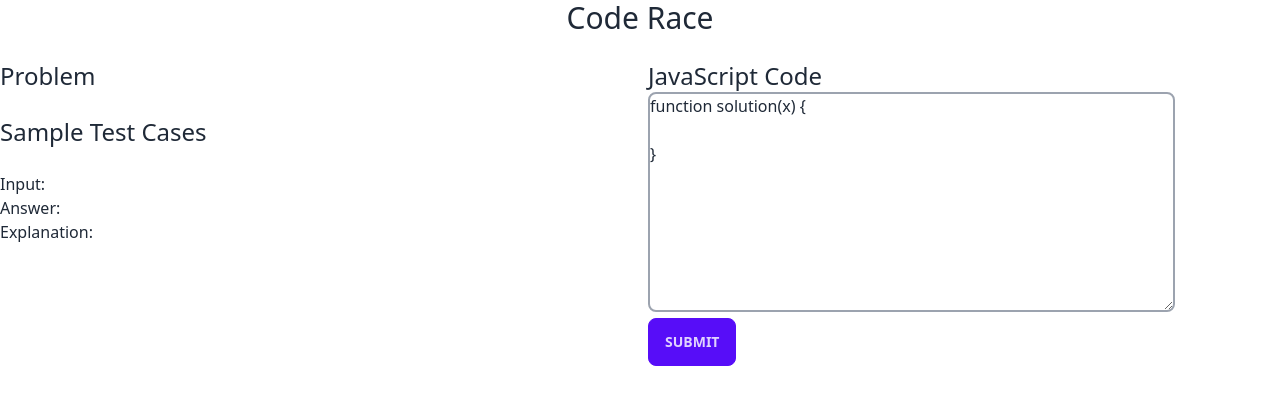
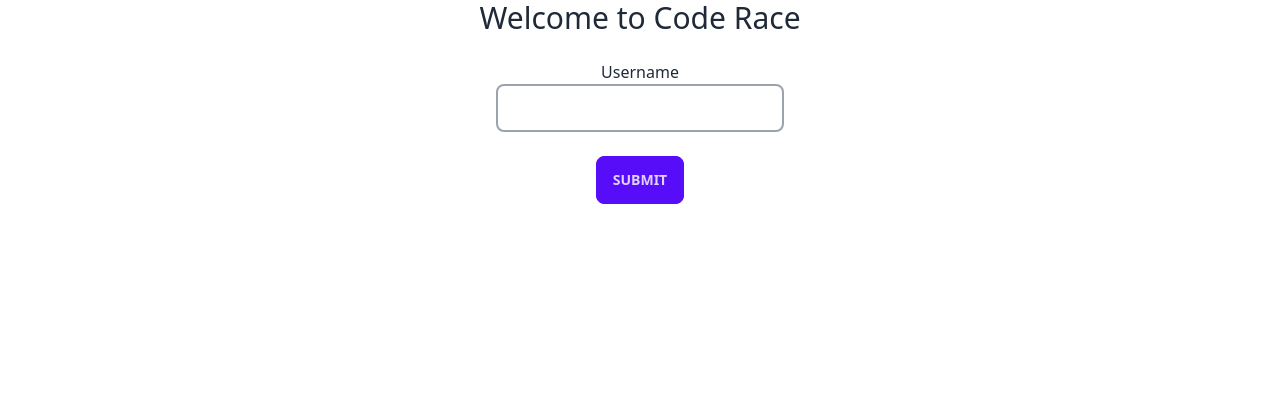
Before and after one commit to jack-rabe/hackuiowa, a Next.js app in the folder code-racer/: page / in a window 1280 px wide. Shown: the top 404 px of the page. Built offline with nearby package versions, Linux system fonts and the light colour scheme; no server answers.

Commit message:
Update FE

```diff
--- a/code-racer/src/components/TestOutput.jsx
+++ b/code-racer/src/components/TestOutput.jsx
@@ -12,7 +12,7 @@ function TestOutput(props) {
     });
   }
 
-  if (allTests.length == 0) {
+  if (allTests.length === 0) {
     return <div>No test cases provided.</div>;
   }
   return (
@@ -24,7 +24,7 @@ function TestOutput(props) {
           <br />
           User Output: {element.userOutputs}
           <br />
-          {element.missedQuestions.toString() == "false"
+          {element.missedQuestions.toString() === "false"
             ? "Incorrect"
             : "Correct"}
           <br />
--- /dev/null
+++ b/code-racer/src/pages/game.js
@@ -0,0 +1,107 @@
+import { useEffect, useState } from "react";
+
+import Solution from "@/components/Solution";
+import ProblemStatement from "@/components/ProblemStatement";
+import TestCases from "@/components/TestCases";
+import TestOutput from "@/components/TestOutput";
+
+export default function Game() {
+  const [testCases, setTestCases] = useState({});
+  const [problem, setProblem] = useState("");
+  const [testCasesVisible, setTestCasesVisible] = useState(false);
+  const [userCode, setUserCode] = useState("function solution(x) {\n\n}");
+
+  const [userOutputs, setUserOutputs] = useState([]);
+  const [testInputs, setTestInputs] = useState([]);
+  const [missedQuestions, setMissedQuestions] = useState([]);
+
+  // TODO may want to enable 'light mode' vs 'dark mode'
+
+  useEffect(() => {
+    fetch("http://localhost:3333/question")
+      .then((res) => {
+        if (res.status != 200) {
+          console.log("Backend is currently down");
+          return;
+        } else {
+          return res.json();
+        }
+      })
+      .then((x) => {
+        setProblem(x.question);
+        setTestCases({
+          input: x.sampleInput,
+          solution: x.solution,
+          explanation: x.explanation,
+        });
+
+        setTestInputs(x.inputs);
+      });
+
+    // TODO don't hard-code the body we send to the BE
+    const cur_body = {
+      userId: "dconway",
+      responses: ["2", "3"],
+    };
+
+    // TODO replace this with the actual code results the user has
+    setUserOutputs(["1", "2"]);
+
+    fetch("http://localhost:3333/answer", {
+      method: "POST",
+      body: JSON.stringify(cur_body),
+    })
+      .then((res) => {
+        if (res.status != 200) {
+          console.log("Backend is currently down");
+          return;
+        } else {
+          return res.json();
+        }
+      })
+      .then((x) => {
+        // TODO test that this works correctly when we have actually won
+        if (x.hasWon) {
+          alert("Congratulations! You solved the problem!");
+        }
+        setMissedQuestions(x.missedQuestions);
+      });
+  }, []);
+
+  return (
+    <>
+      <h1 className="text-center text-3xl">Code Race</h1>
+      <br />
+      <div className="grid grid-cols-2 gap-4">
+        <div className="col-span-1">
+          <h3 className="text-2xl">Problem</h3>
+          <ProblemStatement problem={problem} />
+          <br />
+          <h3 className="text-2xl">Sample Test Cases</h3>
+          <br />
+          <TestCases cases={testCases} />
+        </div>
+        <div className="col-span-1">
+          <h3 className="text-2xl">JavaScript Code</h3>
+          <Solution userCode={userCode} setUserCode={setUserCode} />
+          <br />
+          <button
+            className="btn btn-primary"
+            onClick={() => setTestCasesVisible(true)}
+          >
+            Submit
+          </button>
+          <br />
+          <br />
+          {testCasesVisible && (
+            <TestOutput
+              userOutputs={userOutputs}
+              testInputs={testInputs}
+              missedQuestions={missedQuestions}
+            />
+          )}
+        </div>
+      </div>
+    </>
+  );
+}
--- a/code-racer/src/pages/index.js
+++ b/code-racer/src/pages/index.js
@@ -1,124 +1,60 @@
-import { useEffect, useState } from "react";
+import { useState } from "react";
+import { useRouter } from "next/router";
 
-import Solution from "@/components/Solution";
-import ProblemStatement from "@/components/ProblemStatement";
-import TestCases from "@/components/TestCases";
-import TestOutput from "@/components/TestOutput";
+async function checkUsername(router, username) {
+  fetch("http://localhost:3333/createUser", {
+    method: "POST",
+    body: JSON.stringify({
+      userId: username,
+    }),
+  }).then((res) => {
+    if (res.status != 201) {
+      alert(
+        "That username has already been selected, please choose a different one"
+      );
+    } else {
+      alert(`Welcome, ${username}!`);
+      router.push("/game");
+    }
+  });
+}
 
-export default function Home() {
-  const [testCases, setTestCases] = useState({});
-  const [problem, setProblem] = useState("");
-  const [testOutput, setTestOutput] = useState([]);
-  const [testCasesVisible, setTestCasesVisible] = useState(false);
-  const [userCode, setUserCode] = useState("function solution(x) {\n\n}");
-
-  const [userOutputs, setUserOutputs] = useState([]);
-  const [testInputs, setTestInputs] = useState([]);
-  const [missedQuestions, setMissedQuestions] = useState([]);
-
-  // TODO may want to enable 'light mode' vs 'dark mode'
-
-  useEffect(() => {
-    fetch("http://localhost:3333/question")
-      .then((res) => {
-        if (res.status != 200) {
-          console.log("Backend is currently down");
-          return;
-        } else {
-          return res.json();
-        }
-      })
-      .then((x) => {
-        setProblem(x.question);
-        setTestCases({
-          input: x.sampleInput,
-          solution: x.solution,
-          explanation: x.explanation,
-        });
-
-        setTestInputs(x.inputs);
-      });
-
-    // TODO don't hard-code the body we send to the BE
-    const cur_body = {
-      userId: "dconway",
-      responses: ["2", "3"],
-    };
-
-    // TODO replace this with the actual code results the user has
-    setUserOutputs(["1", "2"]);
-
-    fetch("http://localhost:3333/answer", {
-      method: "POST",
-      body: JSON.stringify(cur_body),
-    })
-      .then((res) => {
-        if (res.status != 200) {
-          console.log("Backend is currently down");
-          return;
-        } else {
-          return res.json();
-        }
-      })
-      .then((x) => {
-        if (x.hasWon) {
-          alert("Congratulations! You solved the problem!");
-        }
-        setMissedQuestions(x.missedQuestions);
-      });
-
-    // setTestOutput([
-    //   {
-    //     case: "x=[1, 3, 4]",
-    //     correct: true,
-    //     userOutput: 2,
-    //   },
-    //   {
-    //     case: "x=[12, 3, 5, 1, 8, 9, 7, 6, 10, 11, 2]",
-    //     correct: false,
-    //     userOutput: 5,
-    //   },
-    //   {
-    //     case: "x=[3, 4, 5, 2]",
-    //     correct: false,
-    //     userOutput: 2,
-    //   },
-    // ]);
-  }, []);
-
+export default function welcome() {
+  // TODO check that the length of username is > 0
+  // TODO might want to sanitzeHTML(username)
+  const [username, setUsername] = useState("");
+  const router = useRouter();
   return (
     <>
-      <h1 className="text-center text-3xl">Code Race</h1>
+      <h1 className="text-center text-3xl">Welcome to Code Race</h1>
       <br />
-      <div className="grid grid-cols-2 gap-4">
-        <div className="col-span-1">
-          <h3 className="text-2xl">Problem</h3>
-          <ProblemStatement problem={problem} />
+      <div className="flex items-center justify-center">Username</div>
+      <div className="flex items-center justify-center">
+        <input
+          id="username"
+          type="text"
+          className="w-72 h-12 border-2 border-gray-400 rounded-lg pl-4 text-lg focus:outline-none"
+          value={username}
+          onChange={(e) => {
+            console.log(e);
+            console.log(e.target.value);
+            setUsername(e.target.value);
+          }}
+          onKeyDown={(e) => {
+            if (e.key === "Enter") {
+              checkUsername(router, username);
+            }
+          }}
+        />
+      </div>
       <br />
-          <h3 className="text-2xl">Sample Test Cases</h3>
-          <br />
-          <TestCases cases={testCases} />
-        </div>
-        <div className="col-span-1">
-          <h3 className="text-2xl">JavaScript Code</h3>
-          <Solution userCode={userCode} setUserCode={setUserCode} />
-          <br />
+      <div className="flex items-center justify-center">
         <button
           className="btn btn-primary"
-            onClick={() => setTestCasesVisible(true)}
+          onClick={() => checkUsername(router, username)}
         >
           Submit
         </button>
-          <br />
-          <br />
-          {testCasesVisible && (
-            <TestOutput
-              userOutputs={userOutputs}
-              testInputs={testInputs}
-              missedQuestions={missedQuestions}
-            />
-          )}
-        </div>
       </div>
     </>
   );
```
Lines whose indentation alone changed are shown as unchanged.
